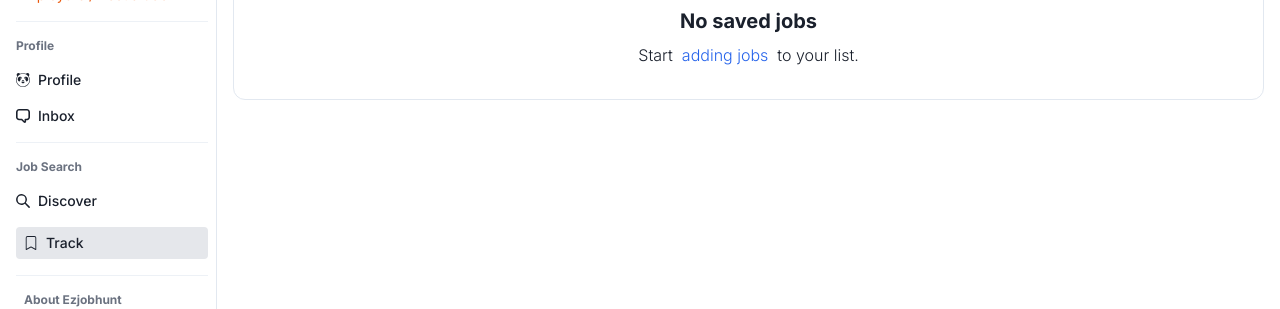
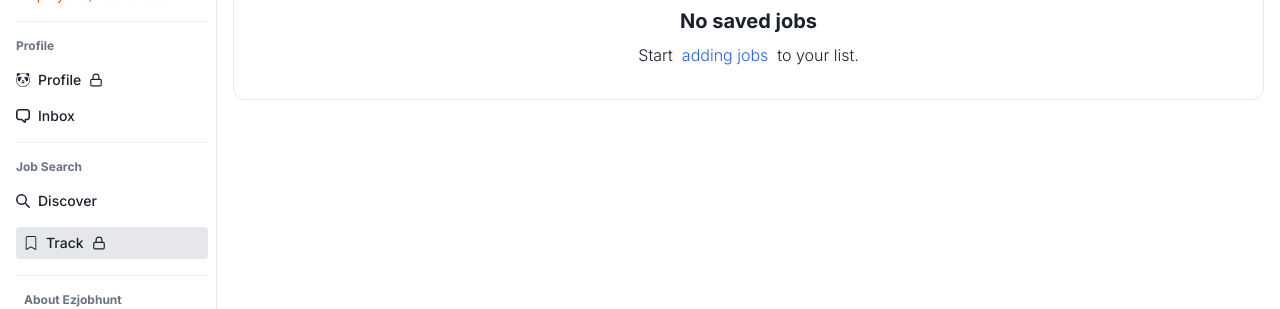
Before and after one commit to MichaelSukkiSong/Ezjobhunt, a Next.js app: page /application-tracker in a window 1280 px wide. Shown: the part 188-497 px from the top of the page. Built offline with nearby package versions, Linux system fonts and the light colour scheme; no server answers.

Commit message:
added useAuth react hook, show lock icon, redirect to login when not logged in

```diff
--- a/src/app/(main)/components/SidePanel.js
+++ b/src/app/(main)/components/SidePanel.js
@@ -1,7 +1,5 @@
 "use client";
 
-import { useEffect, useState } from "react";
-import { onAuthStateChanged } from "firebase/auth";
 import Link from "next/link";
 import { usePathname } from "next/navigation";
 import { Divider } from "@chakra-ui/react";
@@ -9,30 +7,18 @@ import { Icon } from "@chakra-ui/react";
 import {
   SearchIcon,
   ChatIcon,
+  FiLock,
   MdSettings,
   MdLogout,
   BsBookmark,
   SiFoodpanda,
 } from "../icons";
 import fb from "@/app/services/firebase";
+import { useAuth } from "@/app/hooks/useAuth";
 
 const SidePanel = () => {
   const pathname = usePathname();
-  const [user, setUser] = useState(null);
-
-  useEffect(() => {
-    const auth = fb.getAuth();
-    const unsubscribe = onAuthStateChanged(auth, (user) => {
-      if (!user) {
-        setUser(null);
-      }
-      setUser(user);
-    });
-
-    return () => {
-      unsubscribe();
-    };
-  }, [user, setUser]);
+  const user = useAuth();
 
   const handleSignout = () => {
     const auth = fb.getAuth();
@@ -66,13 +52,14 @@ const SidePanel = () => {
           <span className="text-xs font-bold text-gray-500">Profile</span>
           <div className="flex flex-col space-y-4">
             <Link
-              href="/profile"
+              href={user ? "/profile" : "/auth"}
               className={`flex items-center space-x-2 mt-4  font-medium text-sm ${
                 pathname === "/profile" ? "bg-gray-200 py-1.5 px-2 rounded" : ""
               }`}
             >
               <Icon as={SiFoodpanda} />
               <span>Profile</span>
+              {user ? null : <Icon as={FiLock} />}
             </Link>
             <Link
               href="/inbox"
@@ -99,7 +86,7 @@ const SidePanel = () => {
               <span>Discover</span>
             </Link>
             <Link
-              href="/application-tracker"
+              href={user ? "/application-tracker" : "/auth"}
               className={`flex items-center space-x-2 font-medium text-sm ${
                 pathname === "/application-tracker"
                   ? "bg-gray-200 py-1.5 px-2 rounded"
@@ -108,6 +95,7 @@ const SidePanel = () => {
             >
               <Icon as={BsBookmark} />
               <span>Track</span>
+              {user ? null : <Icon as={FiLock} />}
             </Link>
             {/* <Link
               href="/"
--- a/src/app/(main)/icons/index.js
+++ b/src/app/(main)/icons/index.js
@@ -12,6 +12,7 @@ export {
 } from "react-icons/bs";
 export { CiDeliveryTruck, CiSettings } from "react-icons/ci";
 export { FaRegFileLines } from "react-icons/fa6";
+export { FiLock } from "react-icons/fi";
 export { GiArtificialHive } from "react-icons/gi";
 export { GoLaw } from "react-icons/go";
 export { GrInsecure } from "react-icons/gr";
--- /dev/null
+++ b/src/app/hooks/useAuth.js
@@ -0,0 +1,20 @@
+import { useEffect, useState } from "react";
+import { onAuthStateChanged } from "firebase/auth";
+import fb from "../services/firebase";
+
+export function useAuth() {
+  const [user, setUser] = useState(null);
+
+  useEffect(() => {
+    const auth = fb.getAuth();
+    const unsubscribe = onAuthStateChanged(auth, (user) => {
+      console.log(user);
+
+      setUser(user);
+    });
+
+    return () => unsubscribe();
+  }, []);
+
+  return user;
+}
```
